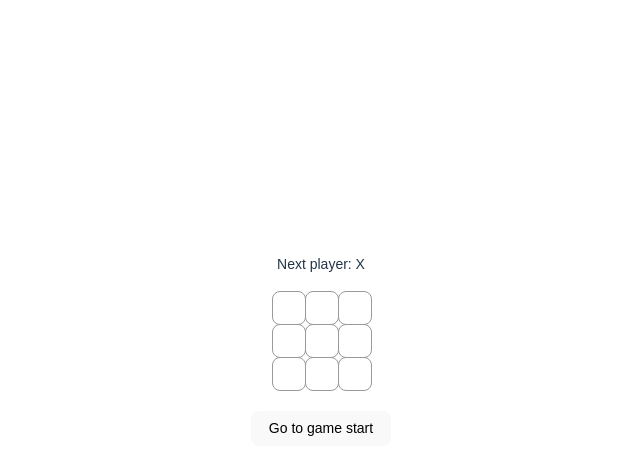
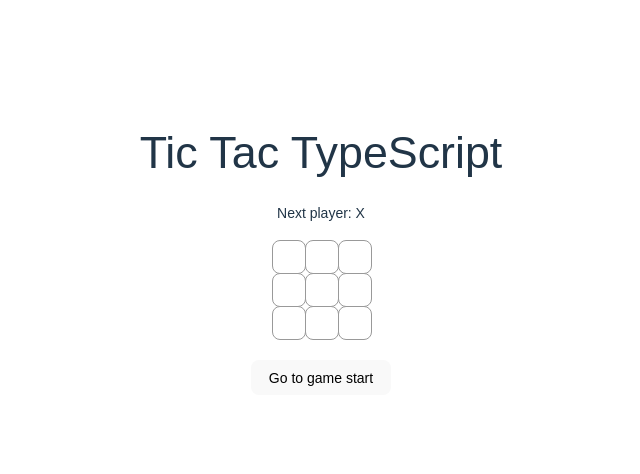
Before and after one commit to Strimlaren/Tic-Tac-Typescript, a React (Vite) app in the folder TicTacToe/: page / in a window 1280 px wide. Shown: the top 474 px of the page, without its empty margins (319-959 px from the left). Built offline with nearby package versions, Linux system fonts and the light colour scheme.

Commit message:
added a title

```diff
--- a/TicTacToe/src/App.css
+++ b/TicTacToe/src/App.css
@@ -6,6 +6,7 @@
   list-style: none;
 }
 
+
 .game {
   display: flex;
   flex-direction: column;
@@ -13,7 +14,11 @@
   justify-content: start;
   height: 100vh;
   width: 100vw;
-  padding-top: 20%;
+  padding-top: 10%;
+}
+
+h1 {
+  margin-bottom: 2rem;
 }
 
 .board-body {
--- a/TicTacToe/src/App.tsx
+++ b/TicTacToe/src/App.tsx
@@ -82,7 +82,9 @@ export default function App() {
     : "Next player: " + (xIsNext ? "X" : "O");
 
   return (
+    <>
       <div className="game">
+        <h1>Tic Tac TypeScript</h1>
         <div>{status}</div>
         <Board squares={squares} onClick={(e) => handleClick(e)} />
         <div className="game-info">
@@ -97,5 +99,6 @@ export default function App() {
           </ul>
         </div>
       </div>
+    </>
   );
 }
```
Also changed, not shown: 1 other file (tests, documents, lock files or other folders). Lines whose indentation alone changed are shown as unchanged.
